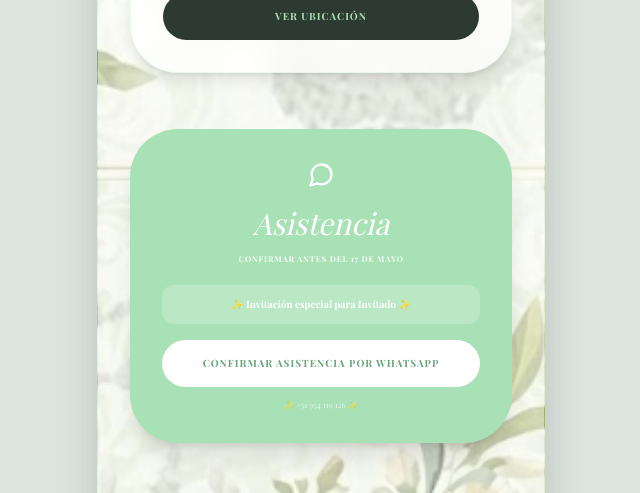
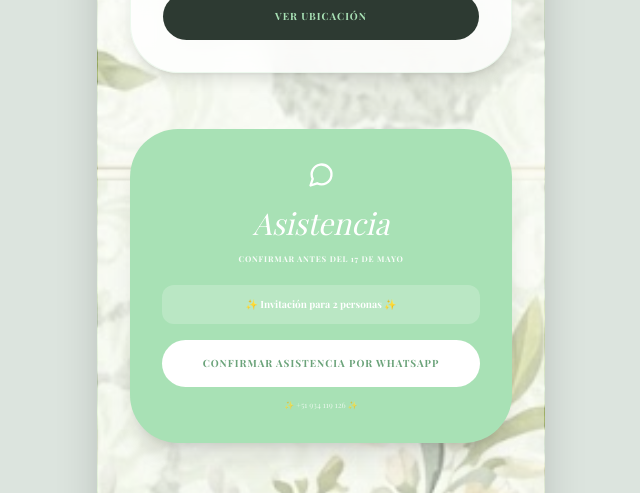
Before and after one commit to Harol20Medina/XV_ABI, a React (Vite) app: page / in a window 1280 px wide. Shown: the part 2440-2933 px from the top of the page, without its empty margins (319-959 px from the left). Built offline with nearby package versions, Linux system fonts and the light colour scheme; the HTML template or start-up script is replaced by a standard one; a web font is replaced by a local one.

Commit message:
Textos y corona 2 tonos más oscuros, eliminadas flores decorativas

```diff
--- a/src/App.jsx
+++ b/src/App.jsx
@@ -37,30 +37,22 @@ function useCountdown(targetDate) {
   return timeLeft;
 }
 
-// 📞 BASE DE DATOS DE INVITADOS - Define aquí los números y sus cantidades
-// IMPORTANTE: Los números deben tener el código de país (51 para Perú) sin el signo +
-const invitadosPorNumero = {
-  "51934119126": { cantidad: 2, nombre: "Familia Principal" },
-  "51927974457": { cantidad: 4, nombre: "Invitado Especial 1" },
-  "51925564716": { cantidad: 2, nombre: "Invitado Especial 2" },
-  // Agrega más números aquí con sus cantidades específicas
-  // "519xxxxxxxxx": { cantidad: 3, nombre: "Nombre del invitado" },
-};
+// Función para obtener la cantidad desde la URL (?cantidad=3)
+const obtenerCantidadDesdeURL = () => {
+  const params = new URLSearchParams(window.location.search);
+  let cantidad = params.get('cantidad');
 
-// Función para obtener el número de WhatsApp actual desde la URL
-const obtenerNumeroWhatsApp = () => {
-  const params = new URLSearchParams(window.location.search);
-  let numero = params.get('numero');
-
-  if (numero) {
-    // Limpiar el número: eliminar espacios, guiones, etc.
-    numero = numero.replace(/\s/g, '').replace(/-/g, '');
-    console.log("📞 Número detectado:", numero);
-    return numero;
+  if (cantidad) {
+    cantidad = parseInt(cantidad);
+    // Validar que sea un número entre 1 y 5
+    if (cantidad >= 1 && cantidad <= 5) {
+      console.log(`📊 Cantidad detectada: ${cantidad} personas`);
+      return cantidad;
+    }
   }
 
-  console.log("⚠️ No se encontró número en la URL");
-  return null;
+  console.log(`⚠️ Sin cantidad válida en URL, usando 2 personas por defecto`);
+  return 2; // Valor por defecto
 };
 
 export default function App() {
@@ -69,26 +61,11 @@ export default function App() {
   const [isPlaying, setIsPlaying] = useState(false);
   const [showTarjeta, setShowTarjeta] = useState(false);
   const [cantidadInvitado, setCantidadInvitado] = useState(2);
-  const [nombreInvitado, setNombreInvitado] = useState("");
 
   useEffect(() => {
-    // Al cargar la página, detectamos el número
-    const numero = obtenerNumeroWhatsApp();
-
-    if (numero && invitadosPorNumero[numero]) {
-      const datos = invitadosPorNumero[numero];
-      setCantidadInvitado(datos.cantidad);
-      setNombreInvitado(datos.nombre);
-      console.log(`✅ ${datos.nombre} → ${datos.cantidad} personas`);
-    } else if (numero) {
-      console.warn(`❌ Número ${numero} no encontrado, usando 2 personas por defecto`);
-      setCantidadInvitado(2);
-      setNombreInvitado("Invitado");
-    } else {
-      console.log(`ℹ️ Sin número en URL, usando 2 personas por defecto`);
-      setCantidadInvitado(2);
-      setNombreInvitado("Invitado");
-    }
+    // Al cargar la página, detectamos la cantidad desde la URL
+    const cantidad = obtenerCantidadDesdeURL();
+    setCantidadInvitado(cantidad);
   }, []);
 
   const togglePlay = () => {
@@ -291,12 +268,10 @@ export default function App() {
                <h3 className="font-serif text-3xl mb-3 italic">Asistencia</h3>
                <p className="text-[8px] uppercase tracking-widest mb-5 font-bold opacity-90">Confirmar antes del 17 de Mayo</p>
 
-               {/* Mostrar información personalizada según el número */}
-               {nombreInvitado && (
-                 <div className="mb-4 p-3 bg-white/20 rounded-xl">
-                   <p className="text-[10px] font-bold">✨ Invitación especial para {nombreInvitado} ✨</p>
-                 </div>
-               )}
+               {/* Mostrar cantidad actual */}
+               <div className="mb-4 p-3 bg-white/20 rounded-xl">
+                 <p className="text-[10px] font-bold">✨ Invitación para {cantidadInvitado} persona{cantidadInvitado !== 1 ? 's' : ''} ✨</p>
+               </div>
 
                <button
                  onClick={() => setShowTarjeta(true)}
@@ -349,7 +324,7 @@ export default function App() {
         <audio ref={audioRef} src="music.mpeg" loop preload="auto" />
       </div>
 
-      {/* Tarjeta de invitación modal con la cantidad según el número */}
+      {/* Tarjeta de invitación modal con la cantidad específica */}
       <TarjetaInvitacion
         isOpen={showTarjeta}
         onClose={() => setShowTarjeta(false)}
```
